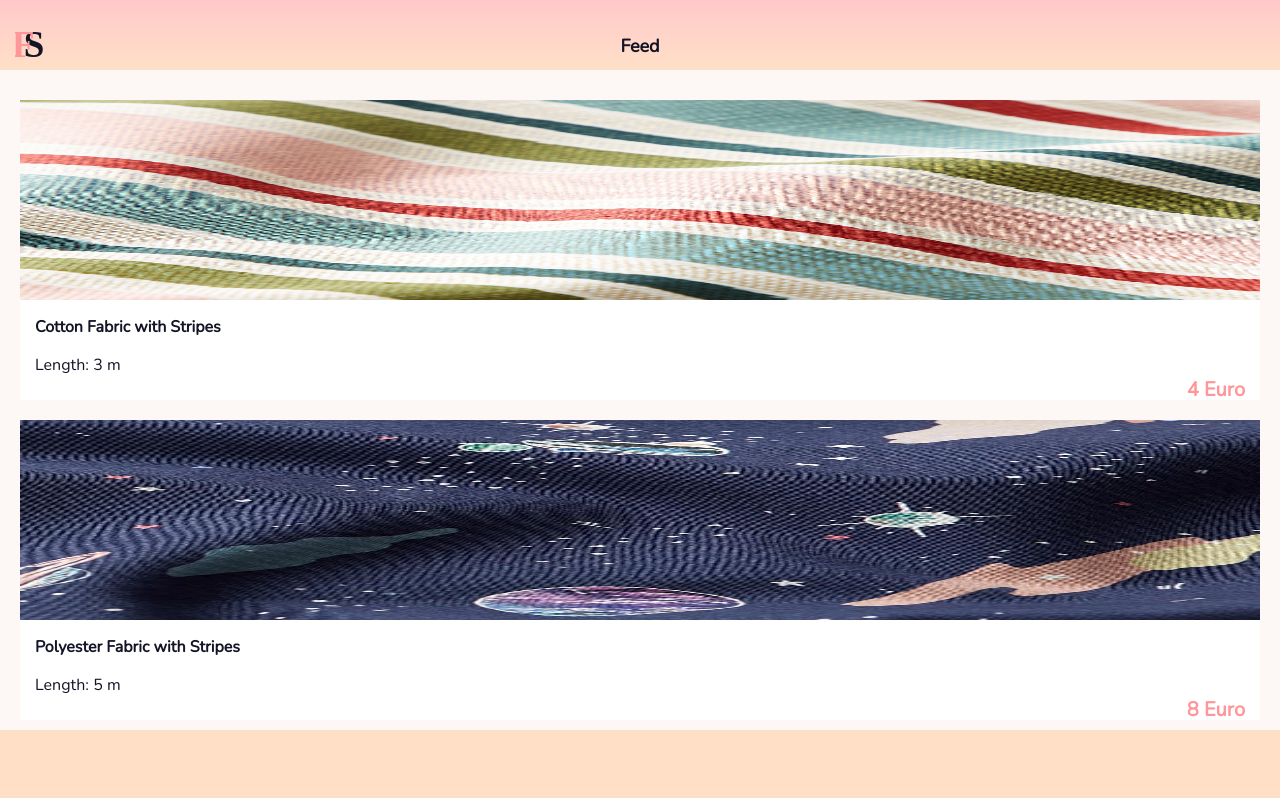
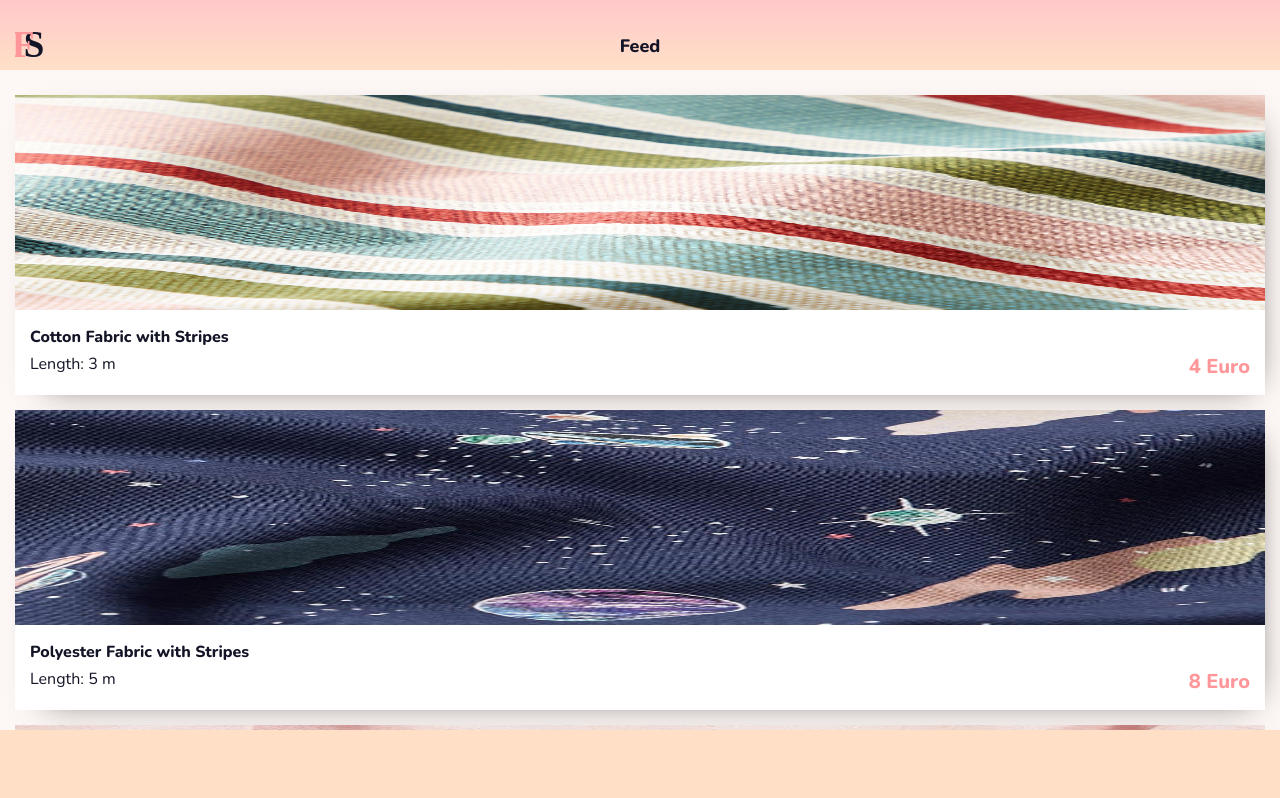
Before and after one commit to VHbeck/fabric-swop-app, a React (Create React App) app: page / in a window 1280 px wide. Shown: the top 798 px of the page. Built offline with nearby package versions, Linux system fonts and the light colour scheme.

Commit message:
Add PropTypes, fix Style

```diff
--- a/public/index.html
+++ b/public/index.html
@@ -4,7 +4,7 @@
     <meta charset="utf-8" />
     <link rel="shortcut icon" href="%PUBLIC_URL%/favicon.ico" />
     <link
-      href="https://fonts.googleapis.com/css?family=Nunito&display=swap"
+      href="https://fonts.googleapis.com/css?family=Nunito:400,800&display=swap"
       rel="stylesheet"
     />
     <meta name="viewport" content="width=device-width, initial-scale=1" />
--- a/src/App.js
+++ b/src/App.js
@@ -1,6 +1,5 @@
 import React from "react";
 import GlobalStyle from "./misc/GlobalStyle";
-import Header from "./components/Header";
 import Footer from "./components/Footer";
 import { BrowserRouter as Router, Route, Switch } from "react-router-dom";
 import List from "./pages/List";
@@ -11,7 +10,6 @@ function App() {
     <>
       <GlobalStyle />
       <Router>
-        <Header />
         <Switch>
           <Route path="/" exact component={List} />
           <Route component={NotFound} />
--- a/src/components/Card.js
+++ b/src/components/Card.js
@@ -1,23 +1,26 @@
 import React from "react";
 import styled from "styled-components";
+import PropTypes from "prop-types";
 
 const CardFrame = styled.div`
-  margin: 20px;
+  margin: 15px;
   height: 300px;
   background-color: white;
   display: flex;
   flex-direction: column;
+  box-shadow: 9px 9px 33px -22px rgba(0, 0, 0, 0.75);
 `;
 
 const CardImage = styled.img`
   width: 100%;
-  height: 200px;
+  height: 215px;
 `;
 
 const CardTitle = styled.p`
   margin-left: 15px;
   margin-right: 15px;
-  font-weight: bold;
+  font-weight: 800;
+  margin-bottom: 5px;
 `;
 
 const CardLengthText = styled.span`
@@ -30,6 +33,11 @@ const CardPrice = styled.span`
   font-size: 20px;
   font-weight: bold;
   padding-right: 15px;
+`;
+
+const TextContainer = styled.div`
+  display: flex;
+  justify-content: space-between;
   padding-bottom: 15px;
 `;
 
@@ -38,10 +46,19 @@ function Card(props) {
     <CardFrame>
       <CardImage src={props.source} alt={props.name} />
       <CardTitle>{props.name}</CardTitle>
-      <CardLengthText>Length: {props.length} m</CardLengthText>
-      <CardPrice>{props.price} Euro</CardPrice>
+      <TextContainer>
+        <CardLengthText>Length: {props.length} m</CardLengthText>
+        <CardPrice>{props.price} Euro</CardPrice>
+      </TextContainer>
     </CardFrame>
   );
 }
 
+Card.propTypes = {
+  source: PropTypes.string,
+  name: PropTypes.string,
+  length: PropTypes.string,
+  price: PropTypes.string
+};
+
 export default Card;
--- a/src/components/Header.js
+++ b/src/components/Header.js
@@ -1,6 +1,7 @@
 import React from "react";
 import styled from "styled-components";
 import Headline from "./Headline";
+import PropTypes from "prop-types";
 
 const Logo = styled.img`
   position: absolute;
@@ -26,13 +27,17 @@ const HeaderStyled = styled.div`
   height: 70px;
 `;
 
-function Header() {
+function Header(props) {
   return (
     <HeaderStyled>
       <Logo src="logo-small.svg" />
-      <Headline>Feed</Headline>
+      <Headline>{props.headline}</Headline>
     </HeaderStyled>
   );
 }
 
+Header.propTypes = {
+  headline: PropTypes.string
+};
+
 export default Header;
--- a/src/pages/List.js
+++ b/src/pages/List.js
@@ -2,9 +2,12 @@ import React from "react";
 import Card from "../components/Card";
 
 import Container from "../components/Container";
+import Header from "../components/Header";
 
 function List() {
   return (
+    <>
+      <Header headline="Feed" />
       <Container>
         <Card
           name="Cotton Fabric with Stripes"
@@ -25,6 +28,7 @@ function List() {
           source="images/sample-fabric3.jpg"
         />
       </Container>
+    </>
   );
 }
 
```
Lines whose indentation alone changed are shown as unchanged.
